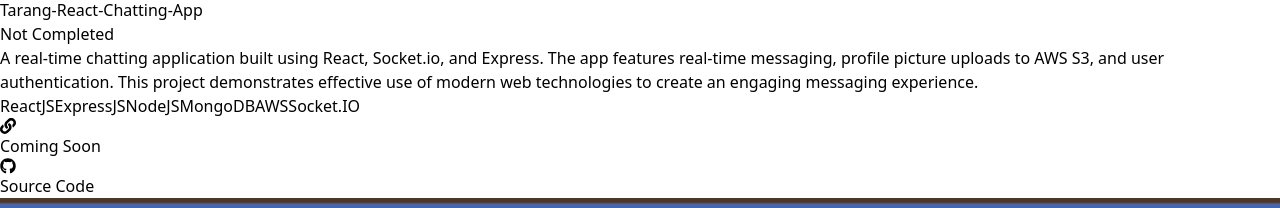
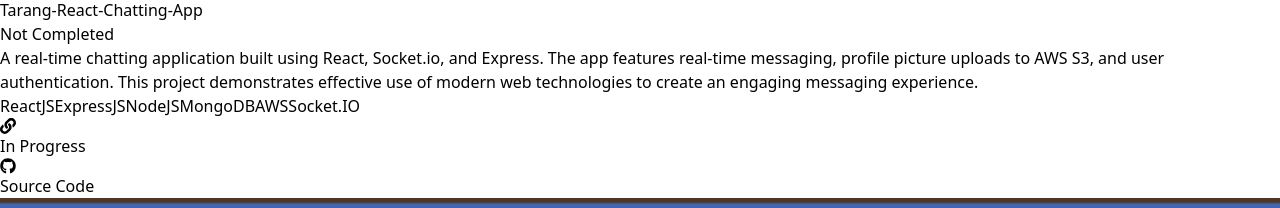
Before and after one commit to anshu1016/my-portfolio, a React (Vite) app: page / in a window 1280 px wide. Shown: the part 4588-4796 px from the top of the page. Built offline with nearby package versions, Linux system fonts and the light colour scheme.

Commit message:
Updated status

```diff
--- a/src/components/Projects.jsx
+++ b/src/components/Projects.jsx
@@ -60,15 +60,15 @@
                   href={project.appLink}
                   target="_blank"
                   rel="noopener noreferrer"
-                  className="flex items-center text-blue-500 hover:text-blue-700 transition-all duration-300"
+                  className="flex items-center text-green-500 hover:text-green-700 transition-all duration-300"
                 >
                   <FaLink className="mr-2" />
                   Live App
                 </a>
               ) : (
-                <span className="flex items-center text-gray-500">
+                <span className="flex items-center text-white-500">
                   <FaLink className="mr-2" />
-                  Coming Soon
+                  In Progress
                 </span>
               )}
               <a
```
